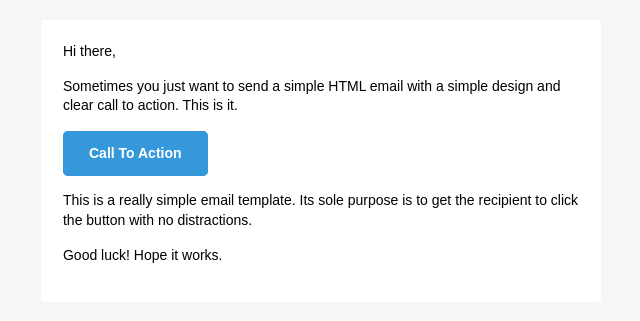
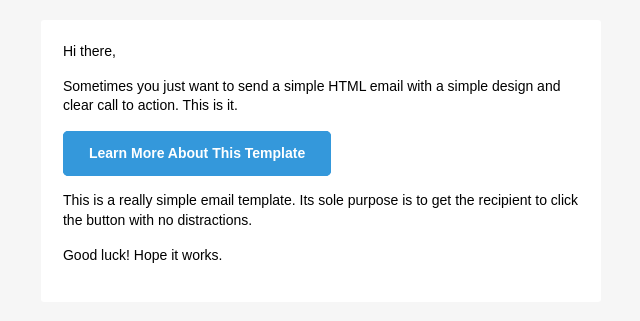
Before and after one commit to 18F/django-email-pal, a Django app: a page that uses example/example/templates/emailpal/my-template.html in a window 1280 px wide. Shown: the top 321 px of the page, without its empty margins (319-959 px from the left). Run offline with Django 3.2, Linux system fonts and the light colour scheme.

Commit message:
Create templates/emailpal/really_simple/ w/ base.html, cta.html.

```diff
--- a/emailpal/templates/emailpal/base.html
+++ b/emailpal/templates/emailpal/really_simple/base.html
@@ -311,7 +311,7 @@
             <!-- END MAIN CONTENT AREA -->
             </table>
 
-{# Example footer can be found at https://github.com/leemunroe/responsive-html-email-template/blob/c12462fe223858f4d8bf9265453f7f1776640976/email.html#L317-L333 #}
+{% block footer %}{# Example footer can be found at https://github.com/leemunroe/responsive-html-email-template/blob/c12462fe223858f4d8bf9265453f7f1776640976/email.html#L317-L333 #}{% endblock %}
 
           <!-- END CENTERED WHITE CONTAINER -->
           </div>
--- /dev/null
+++ b/emailpal/templates/emailpal/really_simple/cta.html
@@ -0,0 +1,20 @@
+{% if is_html_email %}
+<table border="0" cellpadding="0" cellspacing="0" class="btn btn-primary">
+  <tbody>
+    <tr>
+      <td align="left">
+  <table border="0" cellpadding="0" cellspacing="0">
+    <tbody>
+      <tr>
+        <td> <a href="{{ url }}" target="_blank">{{ action }}</a> </td>
+      </tr>
+    </tbody>
+  </table>
+      </td>
+    </tr>
+  </tbody>
+</table>
+{% else %}
+  To {{ action }}, visit:
+  {{ url }}
+{% endif %}
--- a/example/example/templates/emailpal/my-template.html
+++ b/example/example/templates/emailpal/my-template.html
@@ -1,4 +1,5 @@
-{% extends "emailpal/base.html" %}
+{% extends "emailpal/really_simple/base.html" %}
+
 {# Example content from https://github.com/leemunroe/responsive-html-email-template/blob/c12462fe223858f4d8bf9265453f7f1776640976/email.html #}
 
 {% block title %}Simple Transactional Email{% endblock %}
@@ -8,26 +9,9 @@
 {% block content %}
 <p>Hi there,</p>
 <p>Sometimes you just want to send a simple HTML email with a simple design and clear call to action. This is it.</p>
-{% if is_html_email %}
-<table border="0" cellpadding="0" cellspacing="0" class="btn btn-primary">
-  <tbody>
-    <tr>
-      <td align="left">
-	<table border="0" cellpadding="0" cellspacing="0">
-	  <tbody>
-	    <tr>
-	      <td> <a href="http://htmlemail.io" target="_blank">Call To Action</a> </td>
-	    </tr>
-	  </tbody>
-	</table>
-      </td>
-    </tr>
-  </tbody>
-</table>
-{% else %}
-  Call To Action
-  http://htmlemail.io/
-{% endif %}
+
+{% include "emailpal/really_simple/cta.html" with action="learn more about this template" url="http://htmlemail.io" %}
+
 <p>This is a really simple email template. Its sole purpose is to get the recipient to click the button with no distractions.</p>
 <p>Good luck! Hope it works.</p>
 {% endblock %}
```
